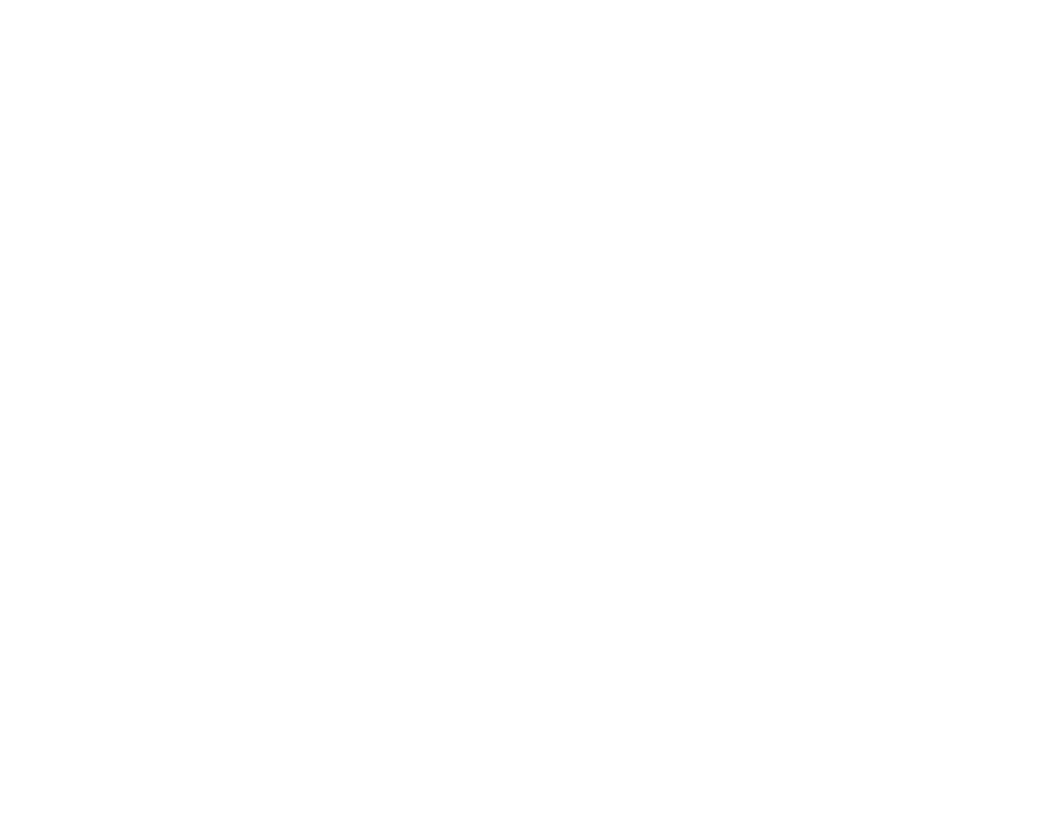
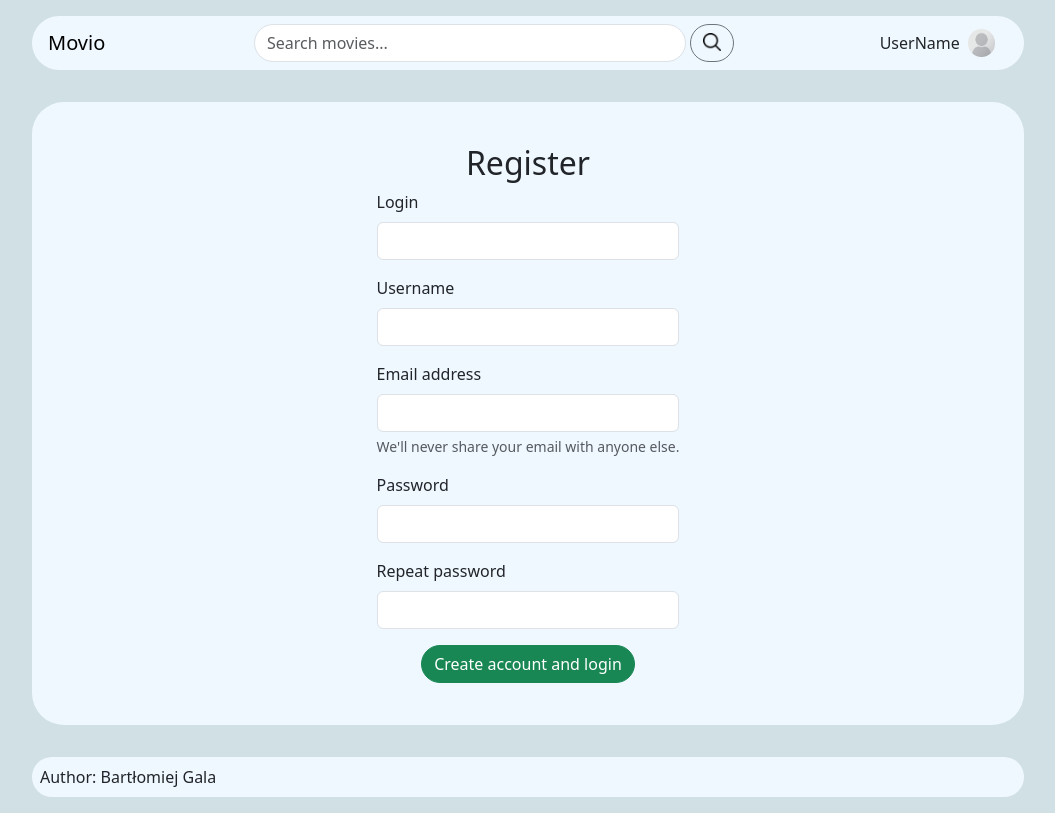
Before and after one commit to GAL-son/AT-React-Project-2023, a React (Create React App) app: page /signup in a window 1280 px wide. Before the commit this address had no page. Shown: the whole page, without its empty margins (112-1167 px from the left). Built offline with nearby package versions, Linux system fonts and the light colour scheme.

Commit message:
part III

```diff
--- a/src/index.js
+++ b/src/index.js
@@ -16,6 +16,8 @@ import Discover from './pages/Discover';
 import Profile from './pages/Profile';
 import Login from './pages/Login';
 import MoviePage from './pages/MoviePage';
+import Register from './pages/Register';
+import AddMovie from './pages/AddMovie';
 
 const root = ReactDOM.createRoot(document.getElementById('root'));
 root.render(
@@ -26,8 +28,10 @@ root.render(
           <Route index element={<Discover/>}/>
           <Route path='movies' element={<App/>}/>
           <Route path='profile' element={<Profile/>}/>
-          <Route path='login' element={<Login/>}/>
-          <Route path='movie/page' element={<MoviePage/>}/>
+          <Route path='signin' element={<Login/>}/>
+          <Route path='signup' element={<Register/>}/>
+          <Route path='details' element={<MoviePage/>}/>
+          <Route path='add' element={<AddMovie/>}/>
         </Route>
       </Routes>
     </BrowserRouter>
--- /dev/null
+++ b/src/pages/AddMovie.jsx
@@ -0,0 +1,47 @@
+import '../css/login.css'
+
+const AddMovie = () => {
+    return (
+        <form action="">
+        <div id='content' className='container-fluid d-flex flex-row justify-content-start'>
+
+            <div className='container-fluid d-flex flex-column w-50 align-items-left'>
+                <h1>Add Movie</h1>
+
+                <div className="mb-3">
+                    <label for="exampleInputEmail1" className="form-label">Movie Title</label>
+                    <input type="text" className="form-control" id="exampleInputEmail1" aria-describedby="emailHelp"/>
+                </div>
+                <div className='mb-3'>
+                    <label for="" className="form-label">Director</label>
+                    <input type="text" className="form-control" id="exampleInputEmail1" aria-describedby="emailHelp"/>
+                </div>
+
+                <div className='mb-3'>
+                    <label for="" className="form-label">Release year</label>
+                    <input type="text" className="form-control" id="exampleInputEmail1" aria-describedby="emailHelp"/>
+                </div>
+
+            </div>
+            <div className='container-fluid d-flex flex-column w-50 align-items-left'>
+                <h1></h1>
+                <div className='mt-5'>
+                    <label for="exampleInputEmail1" className="form-label">Movie Cover</label>
+                    <input className='form-control' type="file" name="" id="" />
+                </div>
+                <div className="mb-3">
+                    <label for="exampleInputPassword1" className="form-label">Description</label>
+                    <textarea className='form-control' rows={5}></textarea>
+                </div>
+            </div>
+
+        </div>
+        <div className='d-flex justify-content-center'>
+            <button type="reset" className="btn btn-danger rounded-pill me-5">Clear all</button>
+            <button type="submit" className="btn btn-success rounded-pill">Add movie</button>
+        </div>
+        </form>
+    )
+}
+
+export default AddMovie;
--- a/src/pages/Login.jsx
+++ b/src/pages/Login.jsx
@@ -1,3 +1,5 @@
+import { Link } from 'react-router-dom';
+
 import '../css/login.css'
 
 const Login = () => {
@@ -7,20 +9,21 @@ const Login = () => {
                 <h2>Login</h2>
                 <form action="">
                 <div className="mb-3">
-                    <label for="exampleInputEmail1" className="form-label">Email address</label>
+                    <label for="exampleInputEmail1" className="form-label">Login</label>
                     <input type="email" className="form-control" id="exampleInputEmail1" aria-describedby="emailHelp"/>
-                    <div id="emailHelp" className="form-text">We'll never share your email with anyone else.</div>
                 </div>
                 <div className="mb-3">
                     <label for="exampleInputPassword1" className="form-label">Password</label>
                     <input type="password" className="form-control" id="exampleInputPassword1"/>
                 </div>
-                <div className="mb-3 form-check">
+                {/* <div className="mb-3 form-check">
                     <input type="checkbox" className="form-check-input" id="exampleCheck1"/>
                     <label className="form-check-label" for="exampleCheck1">Check me out</label>
+                </div> */}
+                <div className='d-flex justify-content-between'>
+                    <Link to='../signup' type='button' className='btn rounded-pill'>I dont have an account...</Link>
+                    <button type="submit" className="btn btn-success rounded-pill">Submit</button>
                 </div>
-                <button type='button' className='btn rounded-pill'>I dont have an account...</button>
-                <button type="submit" className="btn btn-primary rounded-pill">Submit</button>
                 </form>
             </div>
 
--- /dev/null
+++ b/src/pages/Register.jsx
@@ -0,0 +1,44 @@
+import '../css/login.css'
+
+const Register = () => {
+    return (
+        <div id='content' className='container-fluid d-flex flex-column align-items-center'>
+            <div className='d-flex flex-column align-items-center' id="login-card">
+                <h2>Register</h2>
+                <form action="">
+                <div className="mb-3">
+                    <label for="exampleInputEmail1" className="form-label">Login</label>
+                    <input type="email" className="form-control" id="exampleInputEmail1" aria-describedby="emailHelp"/>
+                </div>
+                <div className="mb-3">
+                    <label for="exampleInputEmail1" className="form-label">Username</label>
+                    <input type="email" className="form-control" id="exampleInputEmail1" aria-describedby="emailHelp"/>
+                </div>
+                <div className="mb-3">
+                    <label for="exampleInputEmail1" className="form-label">Email address</label>
+                    <input type="email" className="form-control" id="exampleInputEmail1" aria-describedby="emailHelp"/>
+                    <div id="emailHelp" className="form-text">We'll never share your email with anyone else.</div>
+                </div>
+                <div className="mb-3">
+                    <label for="exampleInputPassword1" className="form-label">Password</label>
+                    <input type="password" className="form-control" id="exampleInputPassword1"/>
+                </div>
+                <div className="mb-3">
+                    <label for="exampleInputPassword1" className="form-label">Repeat password</label>
+                    <input type="password" className="form-control" id="exampleInputPassword1"/>
+                </div>
+                {/* <div className="mb-3 form-check">
+                    <input type="checkbox" className="form-check-input" id="exampleCheck1"/>
+                    <label className="form-check-label" for="exampleCheck1">Check me out</label>
+                </div> */}
+                <div className='d-flex justify-content-center'>
+                    <button type="submit" className="btn btn-success rounded-pill">Create account and login</button>
+                </div>
+                </form>
+            </div>
+
+        </div>
+    )
+}
+
+export default Register;
```
